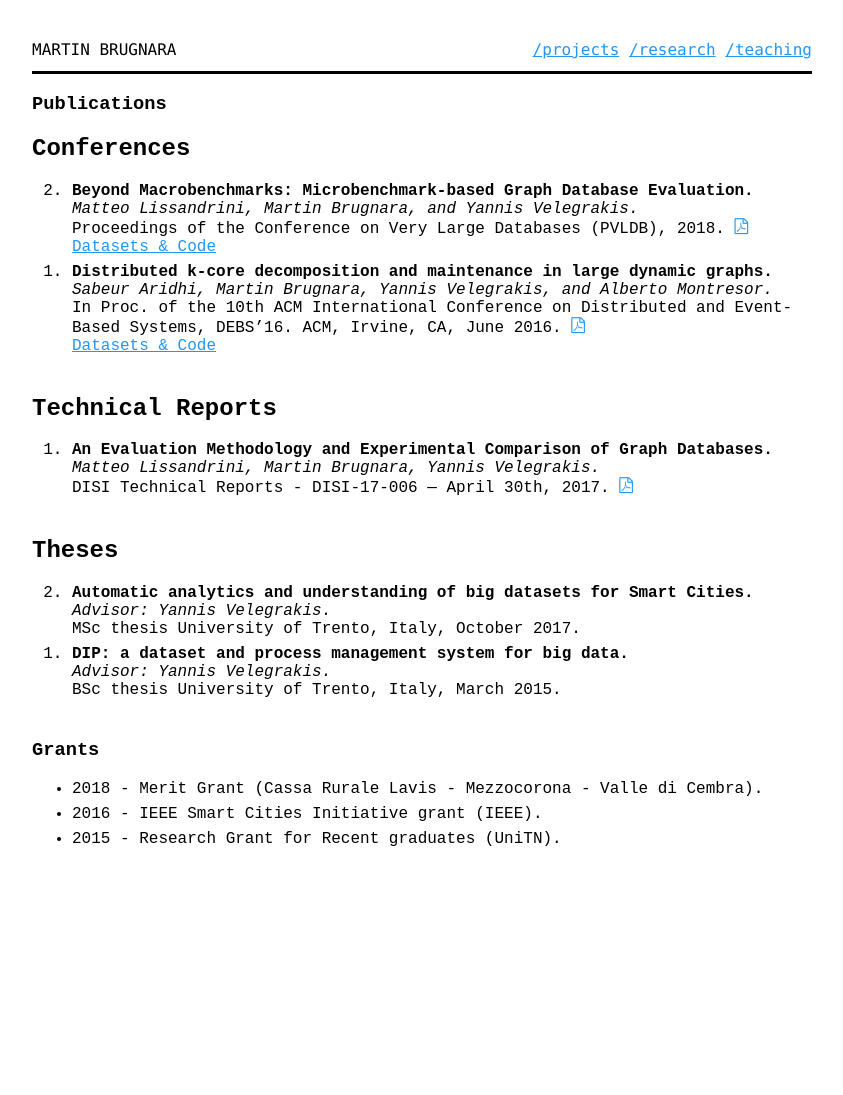
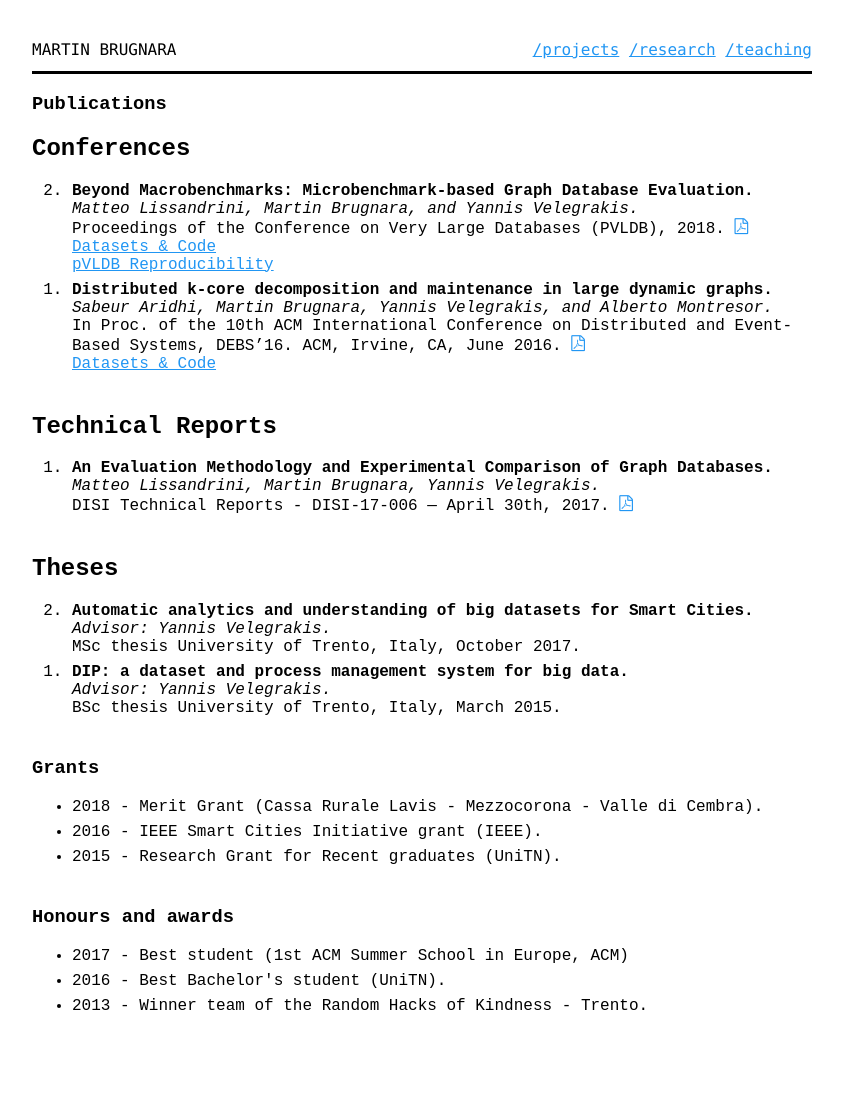
Before and after one commit to MartinBrugnara/martinbrugnara.github.io, a Jekyll site: the page built from research.html, in a window 1280 px wide. Shown: the whole page, without its empty margins (218-1061 px from the left). Built offline with Jekyll 4.4.1, drawn with Linux system fonts in a browser that asks for light colours; some web fonts are replaced; before the commit the page ends 928 px from its top, so only the background shows below that.

Commit message:
Add pVLDB reproducibility badge and add awards

```diff
--- a/research.html
+++ b/research.html
@@ -17,6 +17,7 @@ title: Research
                 <span class="meta">Proceedings of the Conference on Very Large Databases (PVLDB), 2018.
                     <a href="assets/pdf/lissandrini_BV_PVLDB18.pdf"><i class="icon-file-pdf-o" aria-hidden="true"><span class="sr">PDF</span></i></a>
                     <br><a href="https://graphbenchmark.com" target="_blank">Datasets &amp; Code</a>
+                    <br><a href="https://vldb-repro.com/#reproducible" target="_blank">pVLDB Reproducibility</a>
                 </span>
             </li>
 
@@ -72,4 +73,16 @@ title: Research
             <li>2015 - Research Grant for Recent graduates (UniTN).</li>
         </ul>
     </section>
+
+    <section>
+        <header>
+            <h1>Honours and awards</h2>
+        <header>
+
+        <ul class="pub">
+            <li>2017 - Best student (1st ACM Summer School in Europe, ACM)</li>
+            <li>2016 - Best Bachelor's student (UniTN).</li>
+            <li>2013 - Winner team of the Random Hacks of Kindness - Trento.</li>
+        </ul>
+    </section>
 </article>
```
